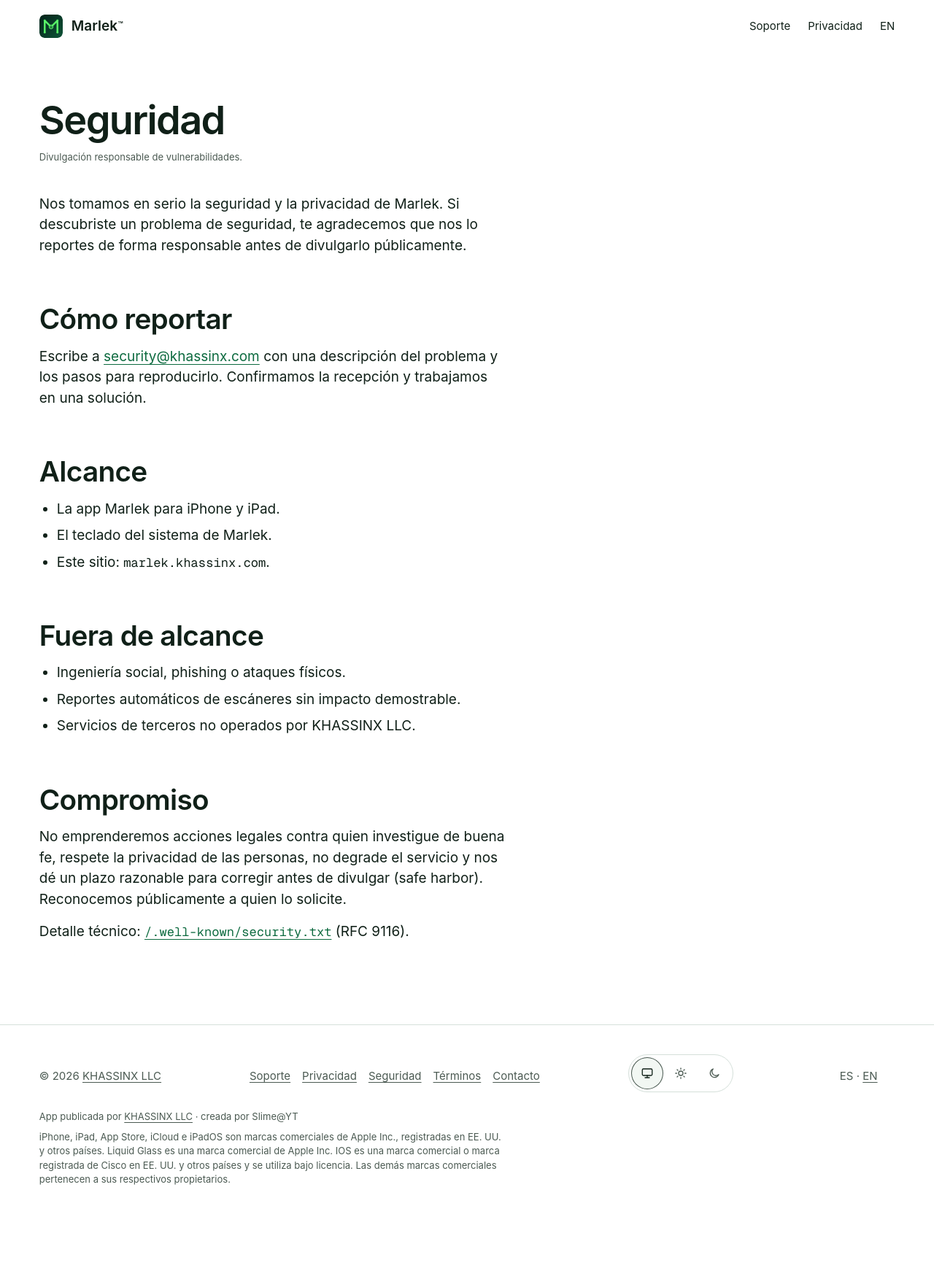
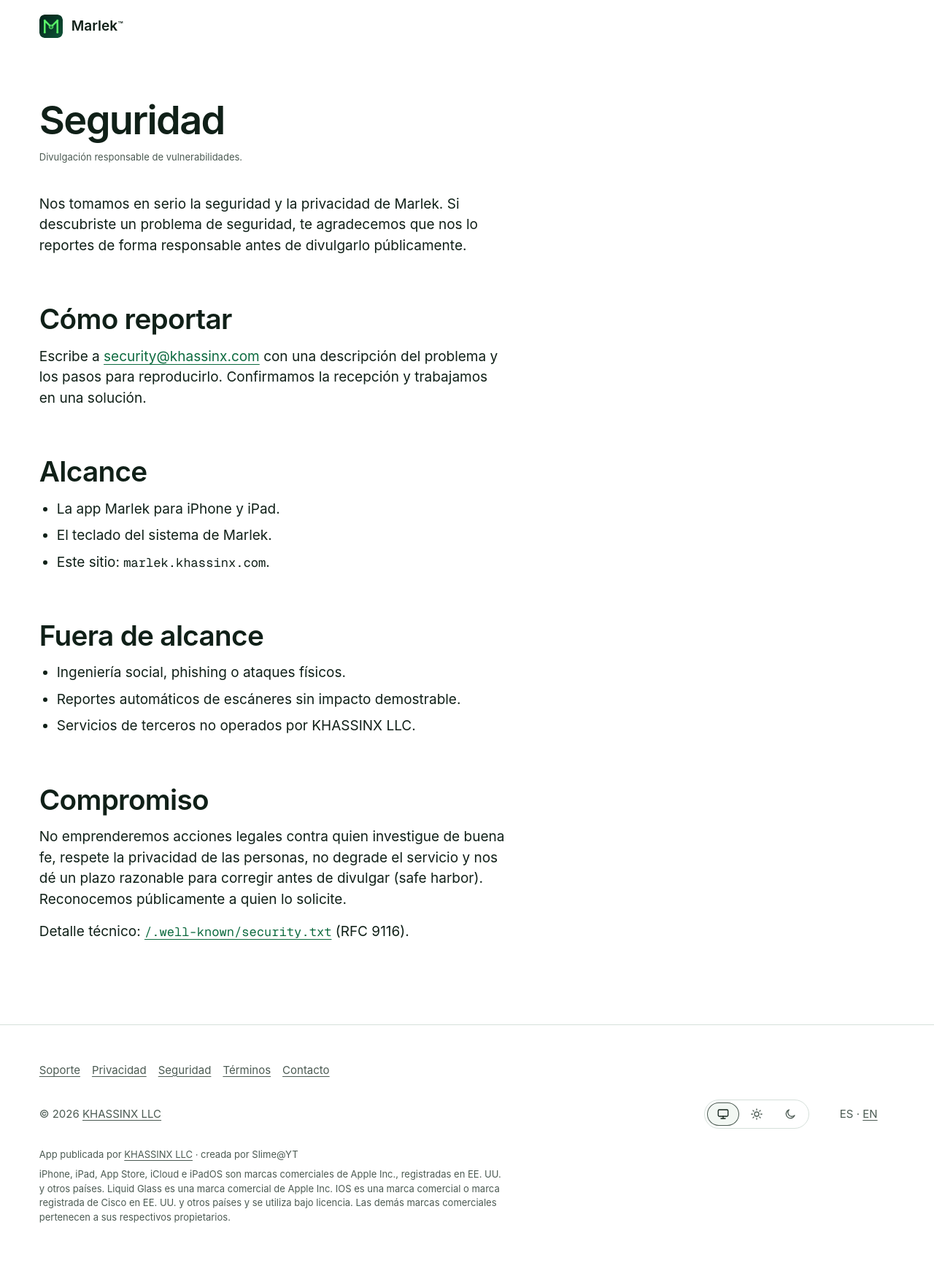
Before and after one commit to KhassinX/marlek-web, a Jekyll site: the page built from security/index.html, in a window 1280 px wide. Shown: the whole page at 73% size. Built offline with Jekyll 4.4.1, drawn with Linux system fonts in a browser that asks for light colours; before the commit the page ends 1691 px from its top, so only the background shows below that.

Commit message:
fix: header without footer destinations, two-level footer
The header keeps only destinations the footer lacks (nav_items as in the umbrella template, no language link on top). The footer has two levels: links on top; below, the entity on the left and theme + language on the right. The theme pill is 32px tall; its radio is sized to 44x44 explicitly, since WebKit ignores insets on a radio. The meta CSP drops frame-ancestors, which browsers ignore in a meta element and log as a console error.

Co-Authored-By: Claude Opus 5.5 <noreply@anthropic.com>
Claude-Session: https://claude.ai/code/session_01HcbMZm97AK2qBxhKYzgV1m

```diff
--- a/_config.yml
+++ b/_config.yml
@@ -19,18 +19,7 @@ og_image_alt:
   es: "Marlek — un código secreto hecho de emojis y símbolos."
   en: "Marlek — a secret code made of emoji and symbols."
 
-nav:
-  es:
-    - title: Soporte
-      url: /soporte/
-    - title: Privacidad
-      url: /privacidad/
-  en:
-    - title: Support
-      url: /en/support/
-    - title: Privacy
-      url: /en/privacy/
-
+# Sin nav: el encabezado es sólo el wordmark; cada destino ya está en el pie.
 footer_nav:
   es:
     - title: Soporte
--- a/_layouts/base.html
+++ b/_layouts/base.html
@@ -1,6 +1,6 @@
 <!DOCTYPE html>
 {%- assign lang_key = page.lang | default: site.lang -%}
-{%- assign nav_items = site.nav[lang_key] -%}
+{%- assign nav_items = site.nav[lang_key] | default: site.nav.en -%}
 {%- assign footer_items = site.footer_nav[lang_key] -%}
 {%- assign ui = site.ui_strings[lang_key] -%}
 {%- assign full_title = page.head_title | default: site.title -%}
@@ -16,7 +16,7 @@
 <head>
   <meta charset="UTF-8">
   <meta name="viewport" content="width=device-width, initial-scale=1.0">
-  <meta http-equiv="Content-Security-Policy" content="default-src 'self'; style-src 'self' 'unsafe-inline'; img-src 'self' data:; font-src 'self'; frame-ancestors 'none'; base-uri 'self'; form-action 'self'">
+  <meta http-equiv="Content-Security-Policy" content="default-src 'self'; style-src 'self' 'unsafe-inline'; img-src 'self' data:; font-src 'self'; base-uri 'self'; form-action 'self'">
   <meta name="color-scheme" content="dark light">
 
   <title>{{ full_title }}</title>
@@ -83,25 +83,31 @@
 <a class="skip" href="#main">{{ ui.skip_to_main }}</a>
 <header class="head wrap">
   <a class="wordmark" href="{{ logo_home }}"><img src="/assets/favicons/icon-192.png" width="192" height="192" alt=""><span>{{ site.title }}<span class="tm" aria-hidden="true">™</span></span></a>
-  <nav aria-label="{{ ui.nav_primary }}">{% for item in nav_items %}<a href="{{ item.url }}">{{ item.title }}</a>{% endfor %}{% if lang_key == 'es' %}<a href="{{ page.canonical_en }}" hreflang="en" lang="en">EN</a>{% else %}<a href="{{ page.canonical_es }}" hreflang="es" lang="es">ES</a>{% endif %}</nav>
+  {%- if nav_items %}
+  <nav aria-label="{{ ui.nav_primary }}">{% for item in nav_items %}<a href="{{ item.url }}">{{ item.title }}</a>{% endfor %}</nav>
+  {%- endif %}
 </header>
 <main id="main">
 {{ content }}
 </main>
 <footer class="foot">
-  <div class="wrap foot-row">
-    <p>© {{ 'now' | date: '%Y' }} <a href="{{ ui.umbrella_url }}">{{ site.org_legal_name }}</a></p>
+  <div class="wrap">
     <nav aria-label="{{ ui.nav_footer }}">
       {%- for item in footer_items %}
       <a href="{{ item.url }}">{{ item.title }}</a>
       {%- endfor %}
     </nav>
+    <div class="foot-row">
+      <p>© {{ 'now' | date: '%Y' }} <a href="{{ ui.umbrella_url }}">{{ site.org_legal_name }}</a></p>
+      <div class="foot-prefs">
         {% include theme-switch.html t=ui %}
         {% if lang_key == 'es' -%}
         <p class="lang" aria-label="{{ ui.lang_selector }}"><span aria-current="true" lang="es">ES</span> · <a href="{{ page.canonical_en }}" hreflang="en" lang="en">EN</a></p>
         {%- else -%}
         <p class="lang" aria-label="{{ ui.lang_selector }}"><a href="{{ page.canonical_es }}" hreflang="es" lang="es">ES</a> · <span aria-current="true" lang="en">EN</span></p>
         {%- endif %}
+      </div>
+    </div>
   </div>
   <div class="wrap fine">
     <p>{{ ui.credit }}</p>
--- a/assets/css/primitives.css
+++ b/assets/css/primitives.css
@@ -107,7 +107,9 @@ a:hover { text-decoration-thickness: 2px; }
   font-size: var(--khassinx-t-small);
   color: var(--khassinx-ink-2);
 }
-.foot-row { display: flex; flex-wrap: wrap; align-items: baseline; justify-content: space-between; gap: var(--khassinx-s-3) var(--khassinx-s-6); }
+/* Two levels: the links on top; below, the entity on the left and the preferences (theme + language) on the right. */
+.foot-row { display: flex; flex-wrap: wrap; align-items: center; justify-content: space-between; gap: var(--khassinx-s-3) var(--khassinx-s-6); margin-top: var(--khassinx-s-4); }
+.foot-prefs { display: flex; flex-wrap: wrap; align-items: center; gap: var(--khassinx-s-2) var(--khassinx-s-4); }
 .foot nav { display: flex; flex-wrap: wrap; gap: var(--khassinx-s-1) 0; margin-inline: calc(var(--khassinx-s-2) * -1); }
 .foot nav a { padding-inline: var(--khassinx-s-2); }
 .foot a { color: var(--khassinx-ink-2); }
@@ -141,14 +143,15 @@ a:hover { text-decoration-thickness: 2px; }
   align-items: center;
   justify-content: center;
   width: 44px;
-  height: 44px;
+  height: 32px;
   border-radius: 999px;
   color: var(--khassinx-ink-2);
   cursor: pointer;
   transition: background-color var(--khassinx-dur) var(--khassinx-ease), color var(--khassinx-dur) var(--khassinx-ease);
 }
 .theme label:hover { color: var(--khassinx-ink); }
-.theme input { position: absolute; inset: 0; margin: 0; opacity: 0; cursor: pointer; }
+/* Compact pill (32px visible); the radio reaches 6px above and below, so the target stays 44×44 without touching a neighbour. */
+.theme input { position: absolute; top: -6px; left: 0; width: 100%; height: calc(100% + 12px); margin: 0; opacity: 0; appearance: none; cursor: pointer; }
 /* The ring carries the state at ≥3:1 (WCAG 1.4.11); the raised fill alone is ~1.4:1. */
 .theme label:has(input:checked) { background: var(--khassinx-surface); color: var(--khassinx-ink); box-shadow: inset 0 0 0 1px var(--khassinx-ink-2); }
 @media (forced-colors: active) { .theme label:has(input:checked) { outline: 2px solid CanvasText; outline-offset: -2px; } }
```
Lines whose indentation alone changed are shown as unchanged.
